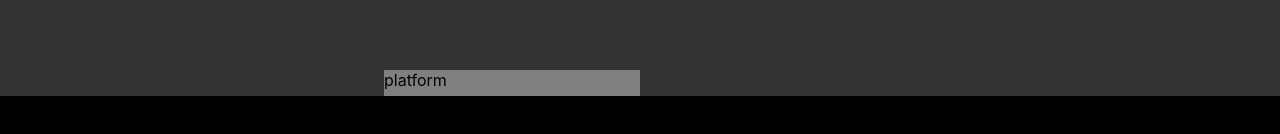
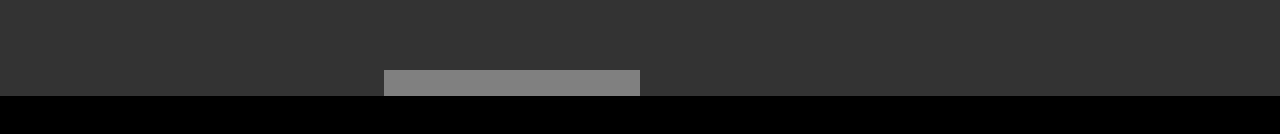
Before and after one commit to chrisbolin/stormcoins, a React (Create React App) app: page / in a window 1280 px wide. Shown: the part 480-614 px from the top of the page. Built offline with nearby package versions, Linux system fonts and the light colour scheme.

Commit message:
correctly scale position changes by dt

```diff
--- a/src/App.tsx
+++ b/src/App.tsx
@@ -13,22 +13,16 @@ const DispatchContext = createContext((action: GameAction) => {});
 const StateContext = createContext(initialGameState);
 
 function Platform() {
-  console.log("<Platform/>");
-  return <div className="platform">platform</div>;
+  return <div className="platform"></div>;
 }
 
 function Vehicle() {
-  const { engine, positionX, positionY } = useContext(StateContext);
+  const { positionX, positionY } = useContext(StateContext);
   return (
     <div
       className="vehicle"
       style={{ left: `${positionX}vw`, bottom: `${positionY}vw` }}
-    >
-      helicopter
-      <br />
-      {engine ? "ON" : ""}
-      <br />
-    </div>
+    ></div>
   );
 }
 
--- a/src/gameLoop.tsx
+++ b/src/gameLoop.tsx
@@ -1,7 +1,7 @@
 import { useEffect, useCallback, useReducer, Dispatch } from "react";
 
 // PHYSICAL CONSTANTS
-const FORCE_GRAVITY = 0.001; // note: dt is in milliseconds
+const FORCE_GRAVITY = 4 / 100000; // note: dt is in milliseconds, so this constant needs to be very small
 const FORCE_ENGINE = 2 * FORCE_GRAVITY;
 
 // STATE
@@ -22,7 +22,7 @@ export const initialGameState: GameState = {
   positionY: 20,
   velocityX: 0,
   velocityY: 0,
-  windVelocityX: 1
+  windVelocityX: 0.02
 };
 
 // ACTIONS
@@ -56,8 +56,8 @@ export function gameReducer(state: GameState, action: GameAction) {
         (FORCE_ENGINE * Number(state.engine) - FORCE_GRAVITY) * dt;
       const velocityX = state.windVelocityX;
       // position
-      const positionX = (state.positionX + state.velocityX) % 100;
-      const positionY = state.positionY + state.velocityY;
+      const positionX = (state.positionX + dt * state.velocityX) % 100;
+      const positionY = state.positionY + dt * state.velocityY;
       return {
         ...state,
         timestamp: action.timestamp,
```
